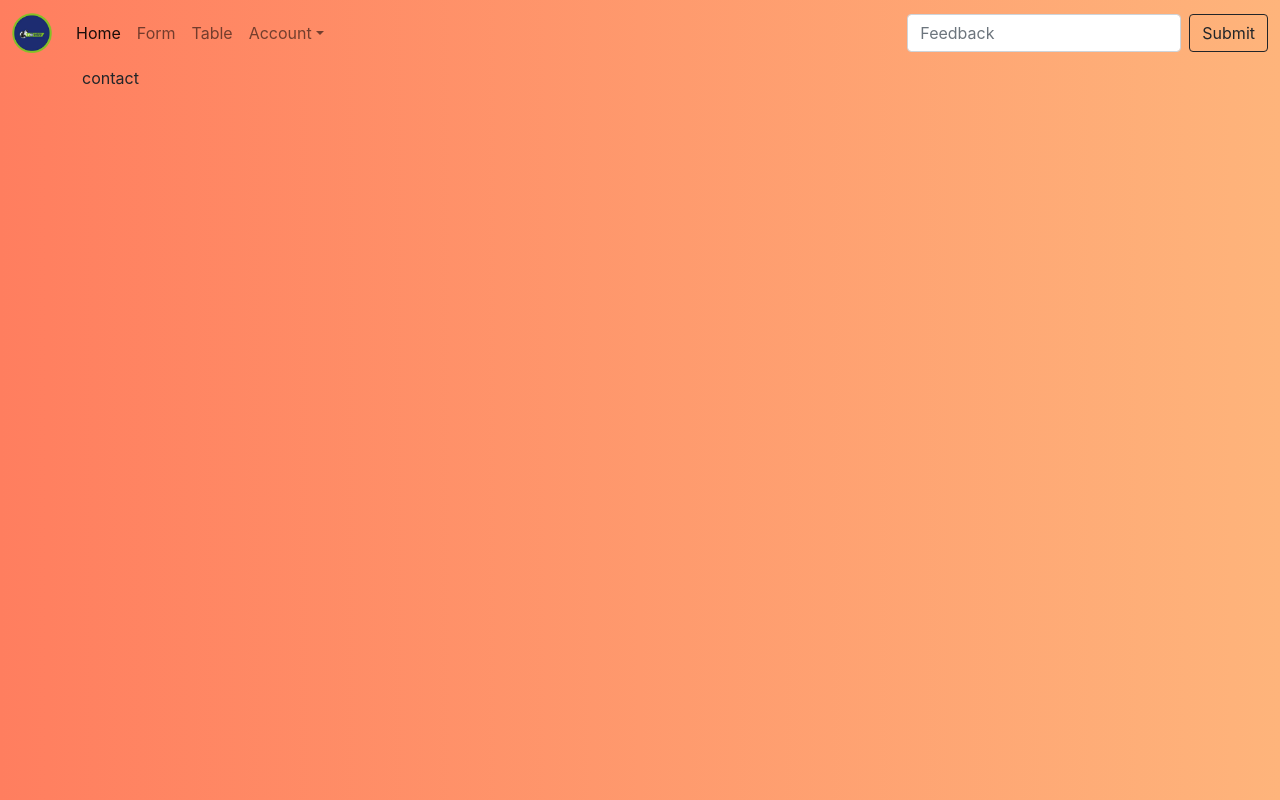
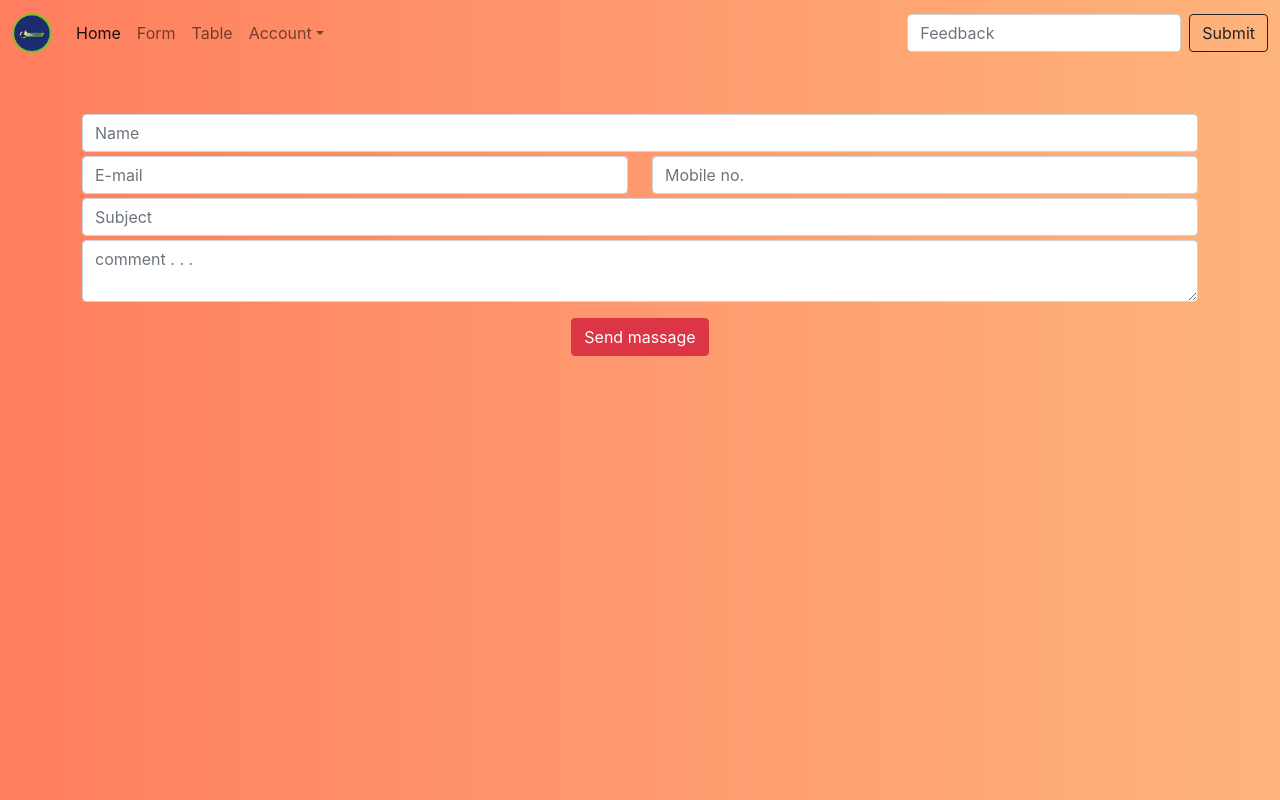
Before and after one commit to ofmukesh/Ramson_CRM_React, a React (Create React App) app: page /contact in a window 1280 px wide. Built offline with nearby package versions, Linux system fonts and the light colour scheme.

Commit message:
style + profile page

```diff
--- a/src/pages/contact.js
+++ b/src/pages/contact.js
@@ -3,7 +3,60 @@ import React from "react";
 const Contact = () => {
   return (
     <>
-      <div className="container">contact</div>
+      <div className="container mt-5">
+        <form onSubmit="">
+          <input
+            type="text"
+            className="form-control mt-1"
+            id=""
+            placeholder="Name"
+            required
+          />
+          <div className="row">
+            <div className="col">
+              <input
+                type="email"
+                className="form-control mt-1"
+                id=""
+                placeholder="E-mail"
+                required
+              />
+            </div>
+            <div className="col">
+              <input
+                type="text"
+                className="form-control mt-1"
+                id=""
+                placeholder="Mobile no."
+                required
+              />
+            </div>
+          </div>
+          <input
+            type="text"
+            className="form-control mt-1"
+            id=""
+            placeholder="Subject"
+            required
+          />
+          <textarea
+            name=""
+            id=""
+            type="text"
+            className="form-control mt-1"
+            placeholder="comment . . ."
+            required
+          ></textarea>
+          <center>
+            <input
+              type="submit"
+              value="Send massage"
+              className="btn btn-danger mt-3"
+              id=""
+            />
+          </center>
+        </form>
+      </div>
     </>
   );
 };
--- a/src/pages/profile.js
+++ b/src/pages/profile.js
@@ -1,9 +1,74 @@
 import React from "react";
 
 const User = () => {
+  var userData = {
+    name: "Mukesh",
+    Age: "16",
+    mobile: "7339758494",
+    email: "of.mukesh@gmail.com",
+  };
+  var userAddress = { city: "Hisar", State: "Haryana", Country: "India" };
+
   return (
     <>
-      <div className="container">profile</div>
+      <div className="page-content page-container" id="page-content">
+        <div className="padding">
+          <div className="row container d-flex justify-content-center">
+            <div className="col-xl-6 col-md-12">
+              <div className="card user-card-full">
+                <div className="row m-l-0 m-r-0">
+                  <div className="col-sm-4 bg-c-lite-green user-profile">
+                    <div className="card-block text-center text-white">
+                      <div className="m-b-25">
+                        <img
+                          src="https://img.icons8.com/bubbles/100/000000/user.png"
+                          className="img-radius"
+                          alt={userData.name}
+                        />
+                      </div>
+                      <h6 className="f-w-600">{userData.name}</h6>
+                      <p>Web Designer</p>
+                      <i className=" mdi mdi-square-edit-outline feather icon-edit m-t-10 f-16"></i>
+                    </div>
+                  </div>
+                  <div className="col-sm-8">
+                    <div className="card-block">
+                      <h6 className="m-b-20 p-b-5 b-b-default f-w-600">
+                        Information
+                      </h6>
+                      <div className="row">
+                        <div className="col-sm-6">
+                          <p className="m-b-10 f-w-600">Email</p>
+                          <h6 className="text-muted f-w-400">{userData.email}</h6>
+                        </div>
+                        <div className="col-sm-6">
+                          <p className="m-b-10 f-w-600">Phone</p>
+                          <h6 className="text-muted f-w-400">{userData.mobile}</h6>
+                        </div>
+                      </div>
+                      <h6 className="m-b-20 m-t-40 p-b-5 b-b-default f-w-600">
+                        Address
+                      </h6>
+                      <div className="row">
+                        <div className="col-sm-6">
+                          <p className="m-b-10 f-w-600">City</p>
+                          <h6 className="text-muted f-w-400">{userAddress.city}</h6>
+                        </div>
+                        <div className="col-sm-6">
+                          <p className="m-b-10 f-w-600">State</p>
+                          <h6 className="text-muted f-w-400">
+                            {userAddress.State} ({userAddress.Country})
+                          </h6>
+                        </div>
+                      </div>
+                    </div>
+                  </div>
+                </div>
+              </div>
+            </div>
+          </div>
+        </div>
+      </div>
     </>
   );
 };
```
Also changed, not shown: src/bootstrap.html (added, +67 -0 lines), src/pages/home.js (+4 -4 lines).
